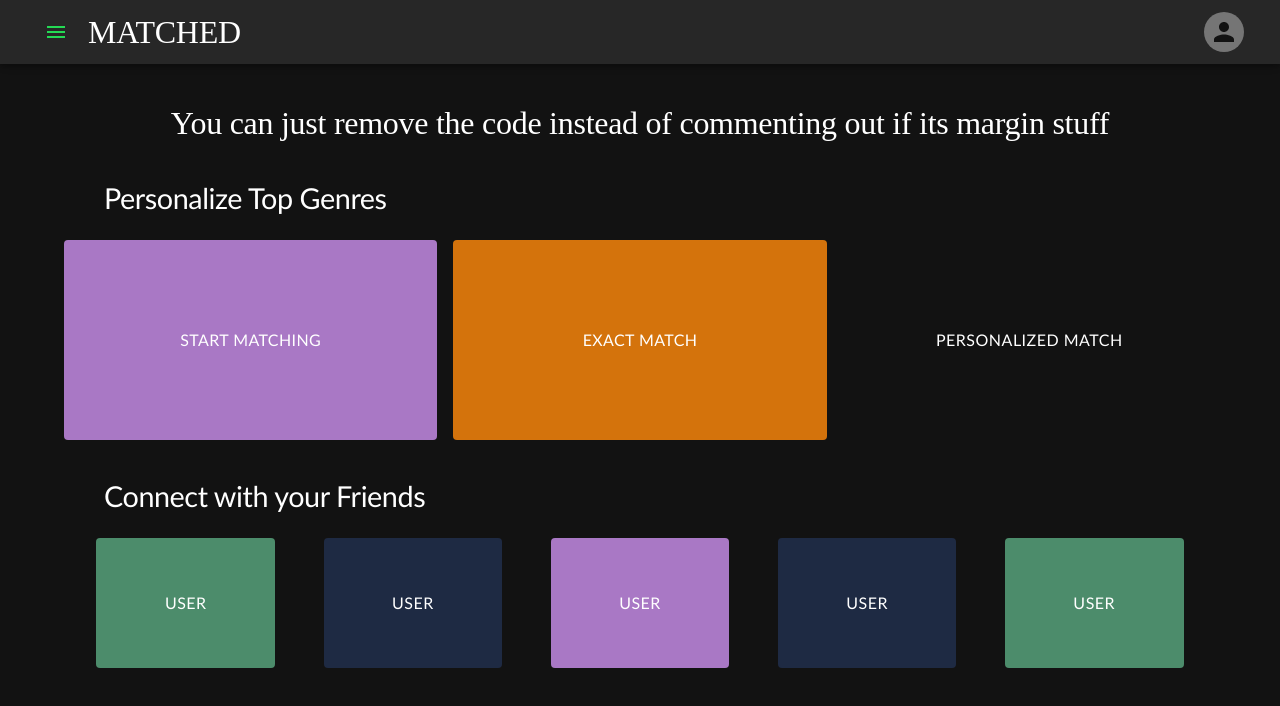
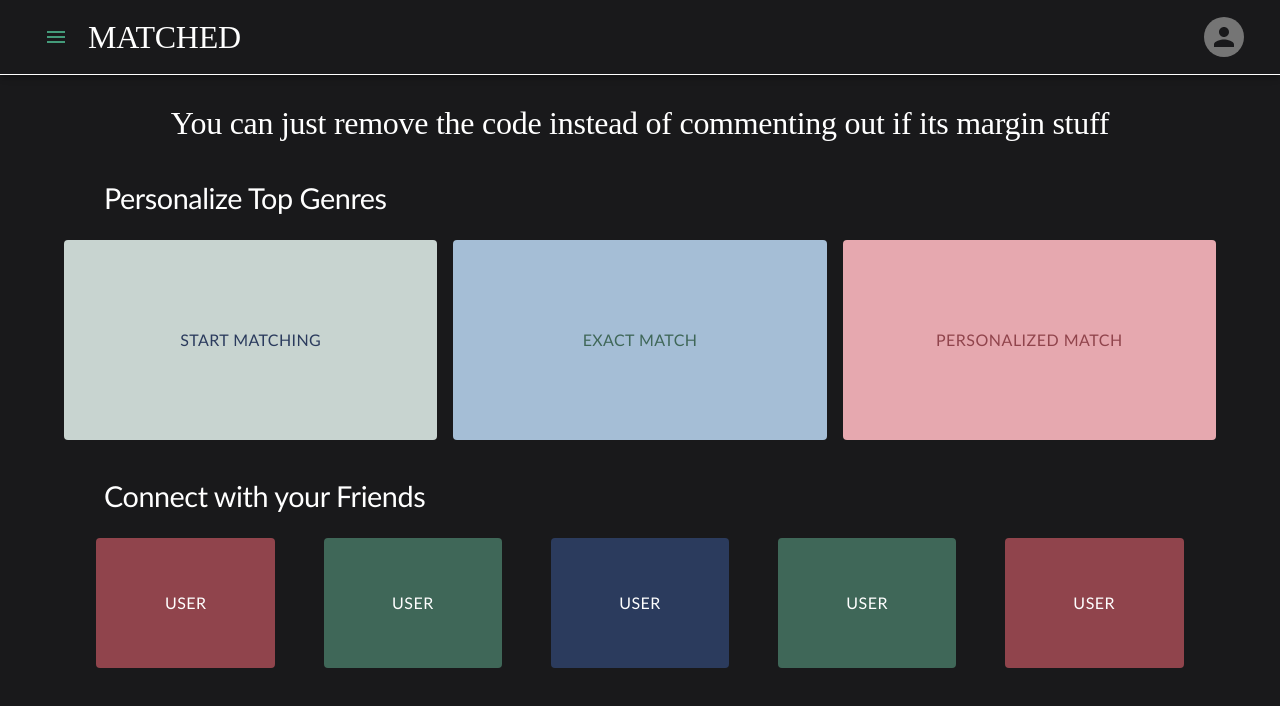
Before and after one commit to lyraphix/spotify-matched, a Next.js app: page /posts/dashboard1 in a window 1280 px wide. Shown: the top 706 px of the page. Built offline with nearby package versions, Linux system fonts and the light colour scheme.

Commit message:
Change palette

```diff
--- a/src/pages/_app.js
+++ b/src/pages/_app.js
@@ -8,26 +8,34 @@ export default function App({ Component, pageProps }) {
     palette: {
       mode: 'dark',
       primary: {
-        main: '#24da54',
-        light: '#b3eaa9',
-        dark: '#0c3b19',
+        main: '#449b7a',
+        light: '#c8d4d0',
+        dark: '#2B3B5D',
       },
       secondary: {
-        main: '#7574ff',
-        light: '#5756b5',
-        dark: '#1b2d4a',
+        main: '#608ab8',
+        light: '#A5BED6',
+        dark: '#3F6758',
       },
-      divider: 'rgba(255,255,255,0.12)',
+      third: {
+        main: '#e15868',
+        light: '#E6A8AF',
+        dark: '#90444C',
+      },
+      divider: '#ffffff',
       info: {
         main:'#ffffff',
-      }
+      },
       // text: {
       //   primary: '#ffffff',
       // },
+      background: {
+        default: '#19191B',
+      },
 
     },
     background: {
-      default: '#000000',
+      default: '#19191B',
       paper: '#000000',
     },
     spacing: 8,
@@ -37,7 +45,7 @@ export default function App({ Component, pageProps }) {
     typography: {
       h1: {
         fontFamily: `"Gill Sans", sans-serif`,
-        fontWeight: 500,
+        fontWeight: 350,
         fontSize: '1.8rem',
       },
       h2: {
--- a/src/pages/posts/dashboard1.js
+++ b/src/pages/posts/dashboard1.js
@@ -119,7 +119,7 @@ export default function Dashboard() {
                 //   flexGrow:1}}
                 variant="text"
                 size="medium"
-                sx={{ mt: 3, color: 'white', backgroundColor:"#a978c5"}}
+                sx={{ mt: 3, color: 'primary.dark', backgroundColor:"primary.light"}}
                 href="/posts/first-post"
               >
                 {/* <Box sx={{flexGrow:1, display: 'flex'}}></Box> */}
@@ -138,7 +138,7 @@ export default function Dashboard() {
                 style={{ minHeight: '200px', flexGrow: 1 }}
                 variant="text"
                 size="medium"
-                sx={{ mt: 3, color: 'white', backgroundColor:"#d4730c" }}
+                sx={{ mt: 3, color: 'secondary.dark', backgroundColor:"secondary.light" }}
                 href="/posts/first-post"
               >
                 <Typography variant='iconFont'>Exact Match</Typography>
@@ -159,7 +159,7 @@ export default function Dashboard() {
                 style={{ minHeight: '200px', flexGrow: 1 }}
                 variant="text"
                 size="medium"
-                sx={{ mt: 3, color: 'white', justifyContent: "center" }}
+                sx={{ mt: 3, color: 'third.dark', backgroundColor:"third.light", justifyContent: "center" }}
                 href="/posts/first-post"
               >
                 {/* <Box sx={{ mt: 3, color: 'white', justifyContent:"center", alignItems:"center",
@@ -210,7 +210,7 @@ export default function Dashboard() {
               style={{ minHeight: '130px' }}
               variant="text"
               size="medium"
-              sx={{ mt: 3, color: 'white', backgroundColor:"#4c8c6b" }}
+              sx={{ mt: 3, color: 'info.main', backgroundColor:"third.dark" }}
               href="/posts/first-post"
             >
                 <Typography variant='iconFont' letterSpacing={0.5}>{"" + user1}</Typography>
@@ -227,7 +227,7 @@ export default function Dashboard() {
               style={{ minHeight: '130px' }}
               variant="text"
               size="medium"
-              sx={{ mt: 3, color: 'white', backgroundColor:"#1e2a43" }}
+              sx={{ mt: 3, color: 'info.main', backgroundColor:"secondary.dark" }}
               href="/posts/first-post"
             >
                 <Typography variant='iconFont' letterSpacing={0.5}>{"" + user2}</Typography>
@@ -243,7 +243,7 @@ export default function Dashboard() {
               style={{ minHeight: '130px' }}
               variant="text"
               size="medium"
-              sx={{ mt: 3, color: 'white', backgroundColor:"#a978c5" }}
+              sx={{ mt: 3, color: 'info.main', backgroundColor:"primary.dark" }}
               href="/posts/first-post"
             >
                 <Typography variant='iconFont' letterSpacing={0.5}>{"" + user3}</Typography>
@@ -259,7 +259,7 @@ export default function Dashboard() {
               style={{ minHeight: '130px' }}
               variant="text"
               size="medium"
-              sx={{ mt: 3, color: 'white', backgroundColor:"#1e2a43" }}
+              sx={{ mt: 3, color: 'info.main', backgroundColor:"secondary.dark" }}
               href="/posts/first-post"
             >
                 <Typography variant='iconFont' letterSpacing={0.5}>{"" + user4}</Typography>
@@ -275,7 +275,7 @@ export default function Dashboard() {
               style={{ minHeight: '130px' }}
               variant="text"
               size="medium"
-              sx={{ mt: 3, color: 'white', backgroundColor:"#4c8c6b"}}
+              sx={{ mt: 3, color: 'info.main', backgroundColor:"third.dark"}}
               href="/posts/first-post"
             >
                 <Typography variant='iconFont' letterSpacing={0.5}>{"" + user5}</Typography>
--- a/src/pages/posts/reuseables.js
+++ b/src/pages/posts/reuseables.js
@@ -28,7 +28,7 @@ const makeToolBar = function (username, avatar) {
 
         <Box >
             <AppBar position="fixed">
-                <Toolbar>
+                <Toolbar sx={{height: 75, backgroundColor:"background.default", borderBottom: 0.1, borderColor: "divider"}}>
 
                     {/* <React.Fragment key={anchorDrawer}> */}
                     <Button onClick={openDrawer}><MenuIcon></MenuIcon></Button>
@@ -41,11 +41,11 @@ const makeToolBar = function (username, avatar) {
                         <Box>
                             <List>
                                 <ListItem key={"Home"} disablePadding>
-                                    <ListItemButton>
+                                    <ListItemButton href="/posts/dashboard1">
                                         <ListItemIcon>
-                                            <InboxIcon />/
+                                            <InboxIcon />
                                         </ListItemIcon>
-                                        <ListItemText primary={"Home"} />
+                                        <ListItemText primary={"Home"}/>
                                     </ListItemButton>
                                 </ListItem>
                                 <ListItem key={"Search"} disablePadding>
@@ -117,7 +117,7 @@ const makeToolBar = function (username, avatar) {
                         keepMounted
                         onClose={closeMenu}
                     >
-                        <MenuItem ><Link href="/" underline="none" color="white">{'Profile'}</Link></MenuItem>
+                        <MenuItem ><Link href="/posts/profile" underline="none" color="white">{'Profile'}</Link></MenuItem>
                         <MenuItem ><Link href="/" underline="none" color="white">{'Logout'}</Link></MenuItem>
                     </Menu>
 
```
Also changed, not shown: src/pages/index.js (+6 -6 lines), src/pages/posts/first-post.js (+30 -14 lines).
